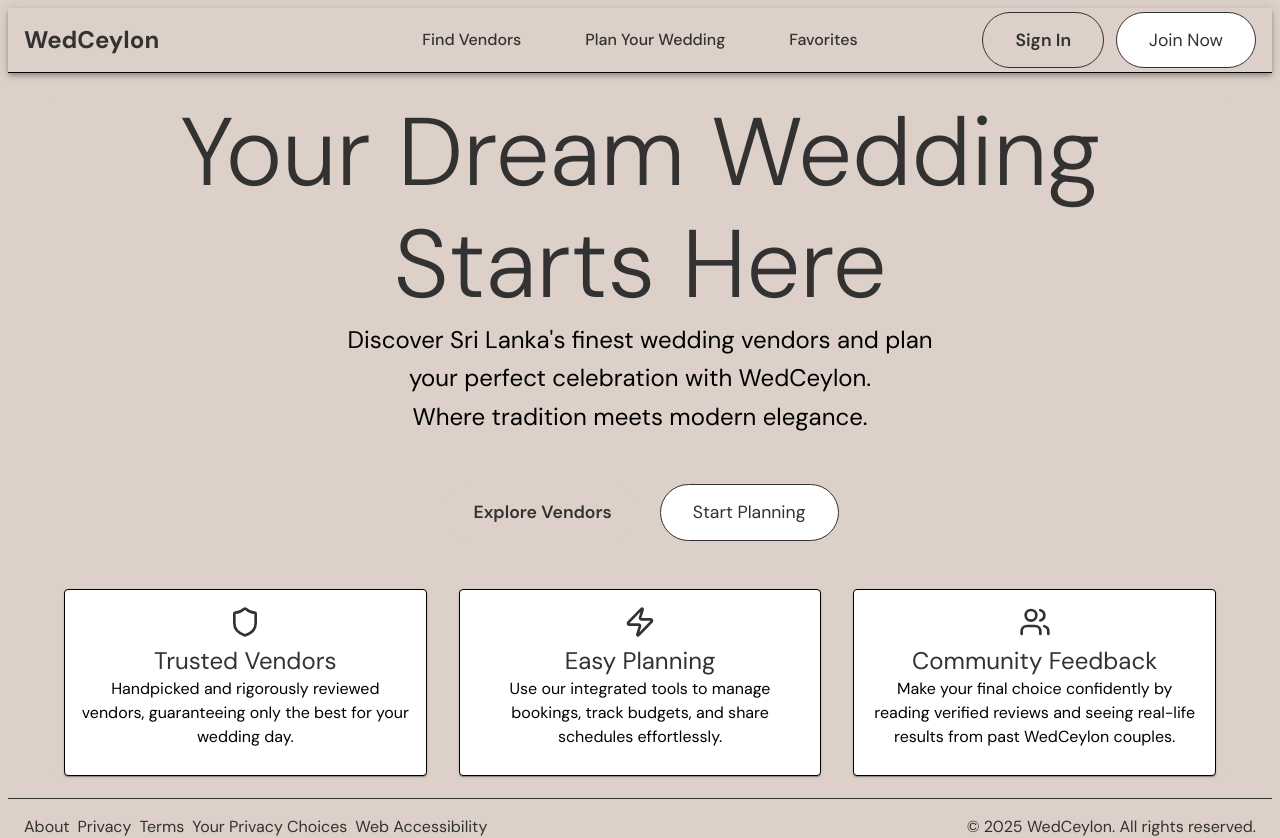
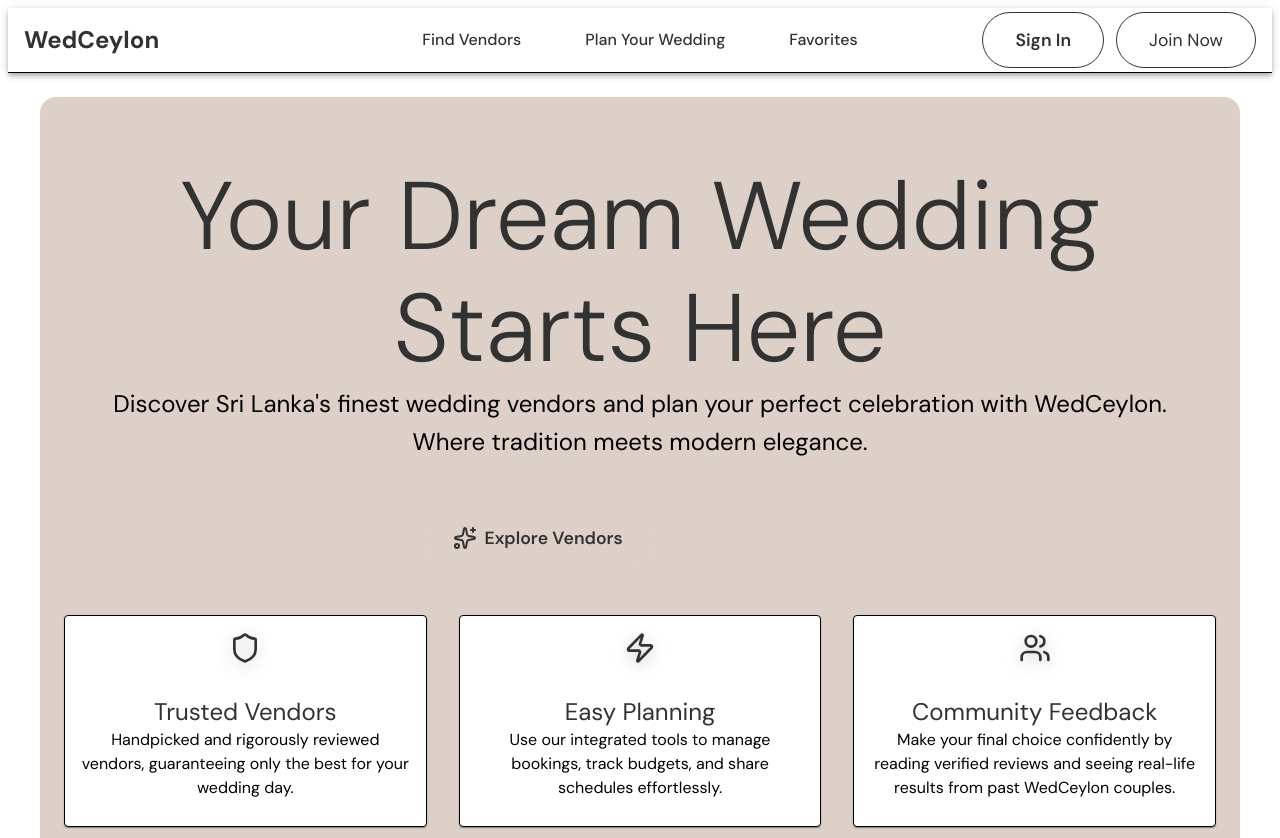
Before and after one commit to kbadeesha/wed-ceylon-frontend, a React (Vite) app: page / in a window 1280 px wide. Shown: the top 838 px of the page. Built offline with nearby package versions, Linux system fonts and the light colour scheme.

Commit message:
Container Issue Fixed

```diff
--- a/src/components/layout/MainLayout/MainLayout.tsx
+++ b/src/components/layout/MainLayout/MainLayout.tsx
@@ -1,20 +1,21 @@
-import { Outlet } from "react-router-dom";
-import { Box, Container } from "@mui/material";
-import NavBar from "../NavBar/NavBar";
-import Footer from "../Footer/Footer";
+import { Outlet } from 'react-router-dom';
+import { Box, Container } from '@mui/material';
+import NavBar from '../NavBar/NavBar';
+import Footer from '../Footer/Footer';
 
 export default function MainLayout() {
   return (
     <Box
       sx={{
-        display: "flex",
-        flexDirection: "column",
-        minHeight: "100vh",
-        width: "100%",
+        display: 'flex',
+        flexDirection: 'column',
+        minHeight: '100vh',
+        width: '100%',
+        padding: 0,
       }}
     >
       <NavBar />
-      <Container maxWidth="xl" sx={{ mt: 3, mb: 3, minHeight: "80vh" }}>
+      <Container maxWidth="xl" sx={{ mt: 3, mb: 3, minHeight: '80vh' }}>
         <Outlet />
       </Container>
 
--- a/src/pages/Home/Home.scss
+++ b/src/pages/Home/Home.scss
@@ -1,6 +1,17 @@
+// Main container with white background - full width
+.home-container {
+  background: var(--color-beige);
+  width: 100%;
+  padding: 2rem;
+}
+
+// Hero section keeps the beige background
 .home-hero__container {
   border-radius: 16px;
-  background: var(--color-background);
+  background: var(--color-beige);
+  padding: 4rem;
+  margin-bottom: 4rem;
+  width: 100%;
 }
 
 .home-hero__content {
@@ -20,12 +31,10 @@
 }
 
 .home-page .home-hero__subtitle {
-  padding-bottom: 20;
   font-size: clamp(1.1rem, 2.5vw, 1.5rem);
   font-weight: 400;
   margin-bottom: 3rem;
   color: var(--color-text-secondary);
-  max-width: 600px;
   margin-left: auto;
   margin-right: auto;
   text-align: center;
--- a/src/pages/Home/HomePage.tsx
+++ b/src/pages/Home/HomePage.tsx
@@ -1,6 +1,6 @@
-import { Box, Container, Typography, Card, CardContent, Stack } from '@mui/material';
-import { Shield, Zap, Users } from 'lucide-react';
-import Button from '../../components/common/Button';
+import { Box, Container, Typography, Button, Card, CardContent, Stack } from '@mui/material';
+import { Shield, Zap, Users, Sparkles } from 'lucide-react';
+import { Link as RouterLink } from 'react-router-dom';
 import './Home.scss';
 import GlobalConstants from '../../constants/GlobalConstants';
 
@@ -30,7 +30,7 @@ const HomePage = () => {
 
   return (
     <Box className="home-page">
-      <Container maxWidth="lg" className="home-hero__container">
+      <Container className="home-hero__container">
         <Box className="home-hero__content">
           <Typography variant="h1" className="home-hero__title" component="h1">
             Your Dream Wedding
@@ -44,10 +44,23 @@ const HomePage = () => {
           </Typography>
 
           <Stack direction={{ xs: 'column', sm: 'row' }} spacing={2} className="home-hero__actions">
-            <Button variant="primary" size="large" to="/vendors">
+            <Button
+              variant="contained"
+              size="large"
+              component={RouterLink}
+              to="/vendors"
+              className="home-hero__cta-primary"
+              startIcon={<Sparkles />}
+            >
               Explore Vendors
             </Button>
-            <Button variant="secondary" size="large" to="/plan-wedding">
+            <Button
+              variant="outlined"
+              size="large"
+              component={RouterLink}
+              to="/plan-wedding"
+              className="home-hero__cta-secondary"
+            >
               Start Planning
             </Button>
           </Stack>
@@ -62,7 +75,7 @@ const HomePage = () => {
                 }}
               >
                 <CardContent className="home-feature-card__content">
-                  <Box className="home-feature-pcard__icon">{feature.icon}</Box>
+                  <Box className="home-feature-card__icon">{feature.icon}</Box>
                   <Typography variant="h5" className="home-feature-card__title" component="h3">
                     {feature.title}
                   </Typography>
--- a/src/styles/_variables.scss
+++ b/src/styles/_variables.scss
@@ -13,7 +13,7 @@
 
   --color-primary: var(--color-beige);
   --color-secondary: var(--color-dark-grey);
-  --color-background: var(--color-beige);
+  --color-background: var(--color-white);
   --color-surface: var(--color-white);
   --color-text-primary: var(--color-dark-grey);
   --color-text-secondary: var(--color-black);
```
